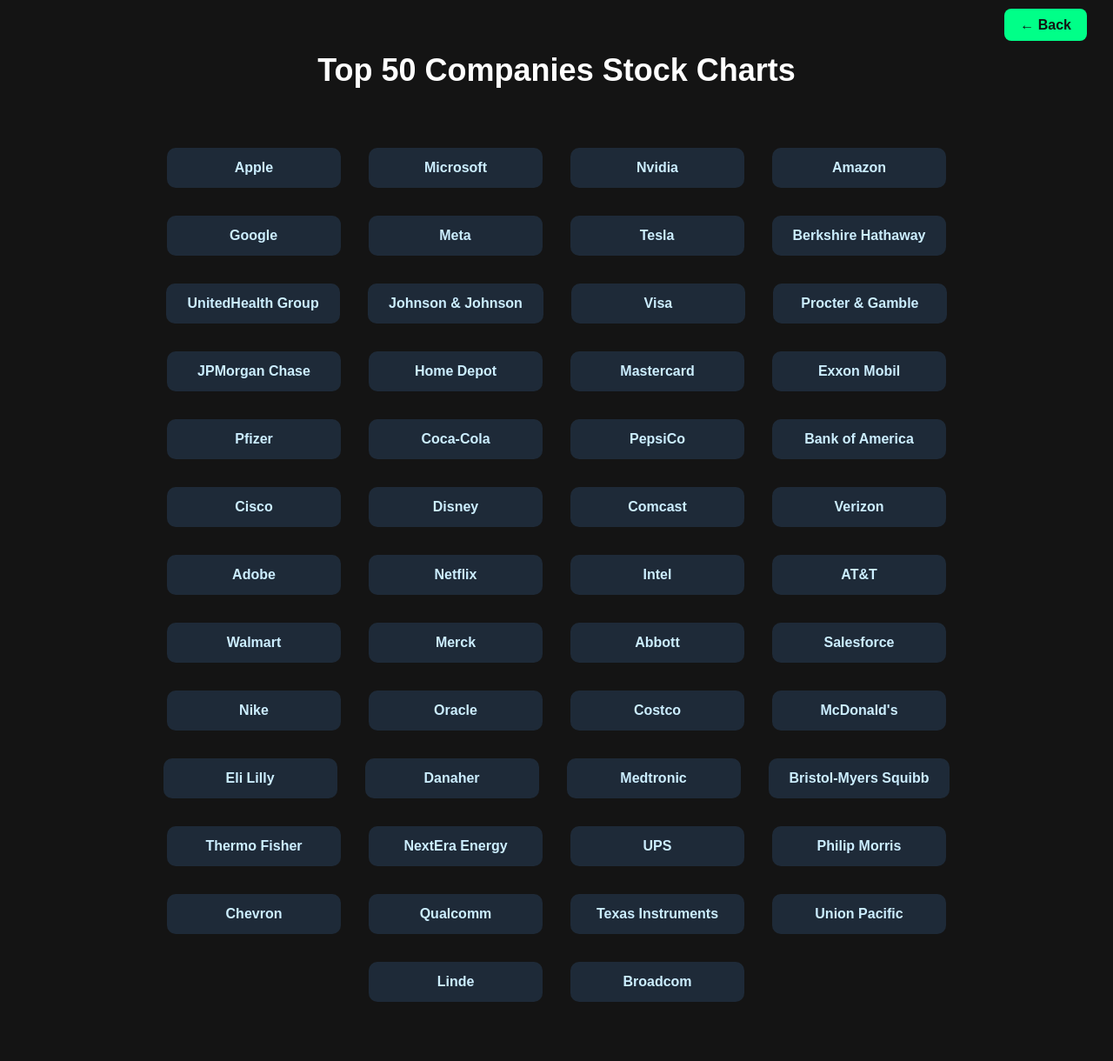
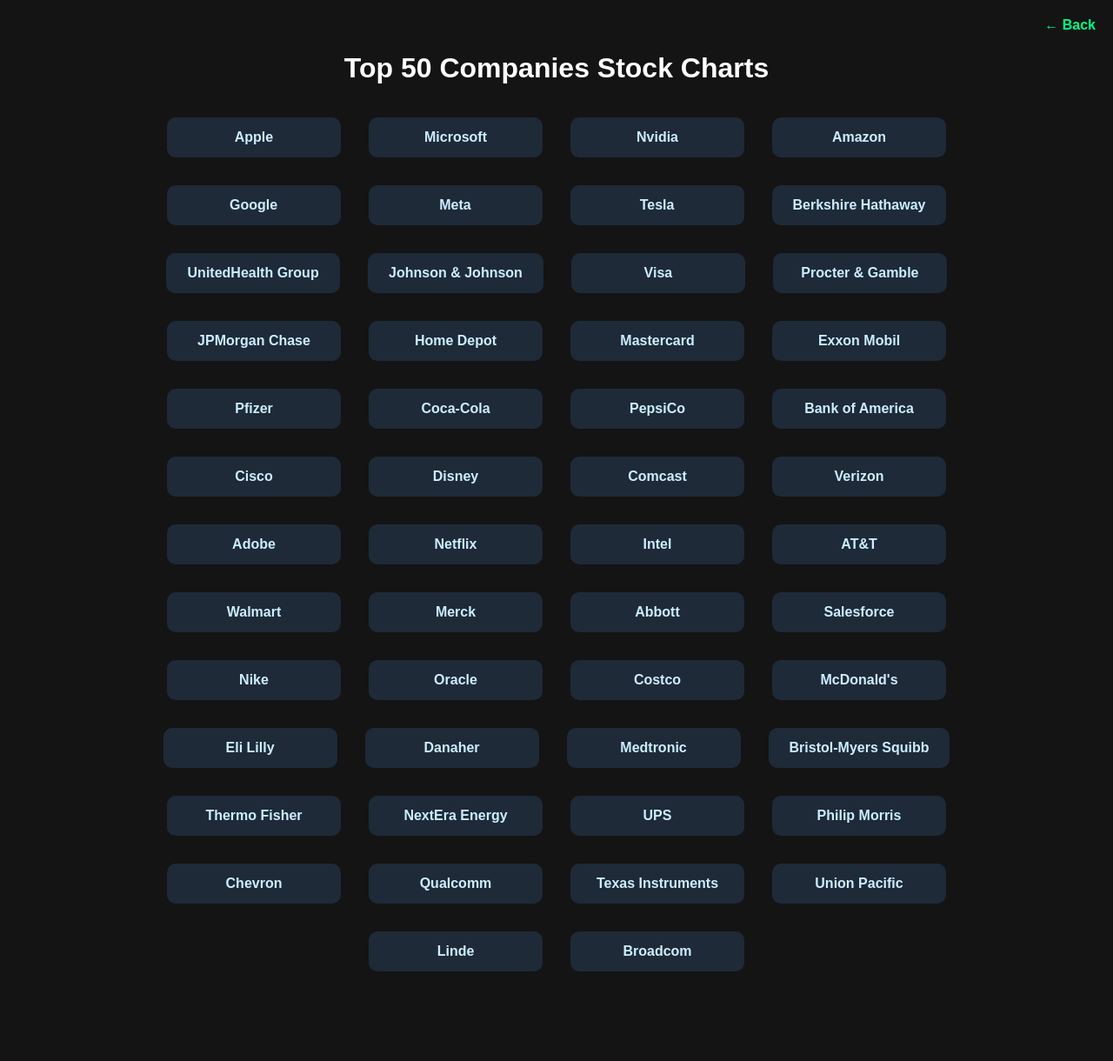
Before and after one commit to rxzvdx/Owlgorithmic-Traders, a Flask app: page /chart_view in a window 1280 px wide. Shown: the whole page at 87% size. After the commit the page ends 1117 px from the top, so only its background shows below. Run offline with Flask 3, Linux system fonts and the light colour scheme.

Commit message:
fixed the styling for chart_view page

```diff
--- a/owl/static/css/style.css
+++ b/owl/static/css/style.css
@@ -220,35 +220,13 @@ nav ul li a:hover::after {
 }
 
 /* ---------- Chart Pages ---------- */
-.top-right-nav {
-    position: absolute;
-    top: 20px;
-    right: 30px;
-    z-index: 1000;
-}
-.back-btn {
-    background-color: #00ff88;
-    color: #121212;
-    padding: 10px 18px;
-    border-radius: 8px;
-    font-weight: bold;
-    text-decoration: none;
-    transition: background-color 0.3s ease;
-}
-.back-btn:hover {
-    background-color: #00cc70;
-}
-.chart-heading {
-    font-size: 36px;
-    color: #fff;
-    text-align: center;
-    margin-bottom: 30px;
-}
+
+/* Container for both chart list and chart view */
 .chart-list-container,
 .chart-view-container {
     max-width: 1200px;
     margin: auto;
-    padding: 60px 10%;
+    padding: 60px 5%;
     font-family: 'Poppins', sans-serif;
     color: white;
     display: flex;
@@ -256,11 +234,53 @@ nav ul li a:hover::after {
     align-items: center;
     text-align: center;
 }
+
 .chart-view-container h2 {
     color: #fff;
     font-size: 28px;
     margin-bottom: 32px;
 }
+
+.chart-description {
+    font-size: 16px;
+    color: #ccc;
+    margin-bottom: 20px;
+    line-height: 1.6;
+    max-width: 800px;
+}
+
+/* Back Button to go back from chart list */
+.back-btn {
+    position: absolute;
+    top: 20px;
+    right: 20px;
+    display: flex;
+    gap: 10px;
+    text-decoration: none;
+    color: #00ff88;
+    font-weight: bold;
+    transition: text-decoration 0.3s;
+}
+
+.back-btn:hover{
+    text-decoration: underline;
+}
+
+/* Button to go back from chart view */
+.back-link {
+    display: inline-block;
+    margin-bottom: 20px;
+    color: #00ff88;
+    text-decoration: none;
+    font-weight: bold;
+    transition: text-decoration 0.3s;
+}
+
+.back-link:hover {
+    text-decoration: underline;
+}
+
+/* Chart listing grid */
 .stock-list {
     display: flex;
     flex-wrap: wrap;
--- a/owl/templates/chart_view.html
+++ b/owl/templates/chart_view.html
@@ -25,6 +25,8 @@ Purpose:
         <h2>{{ symbol }} Live Stock Chart</h2>
         <p class="chart-description">{{ description }}</p>
 
+        <!-- Left/Right Layout -->
+        <div class="chart-split-layout">
             <div class="company-overview">
                 <h3>Company Overview</h3>
                 <ul>
@@ -65,5 +67,6 @@ Purpose:
                 </div>
             </div>
         </div>
+    </div>
 </body>
 </html>
```
Also changed, not shown: other parts of owl/static/css/style.css (+30 -19 lines), 1 other file. Lines whose indentation alone changed are shown as unchanged.
